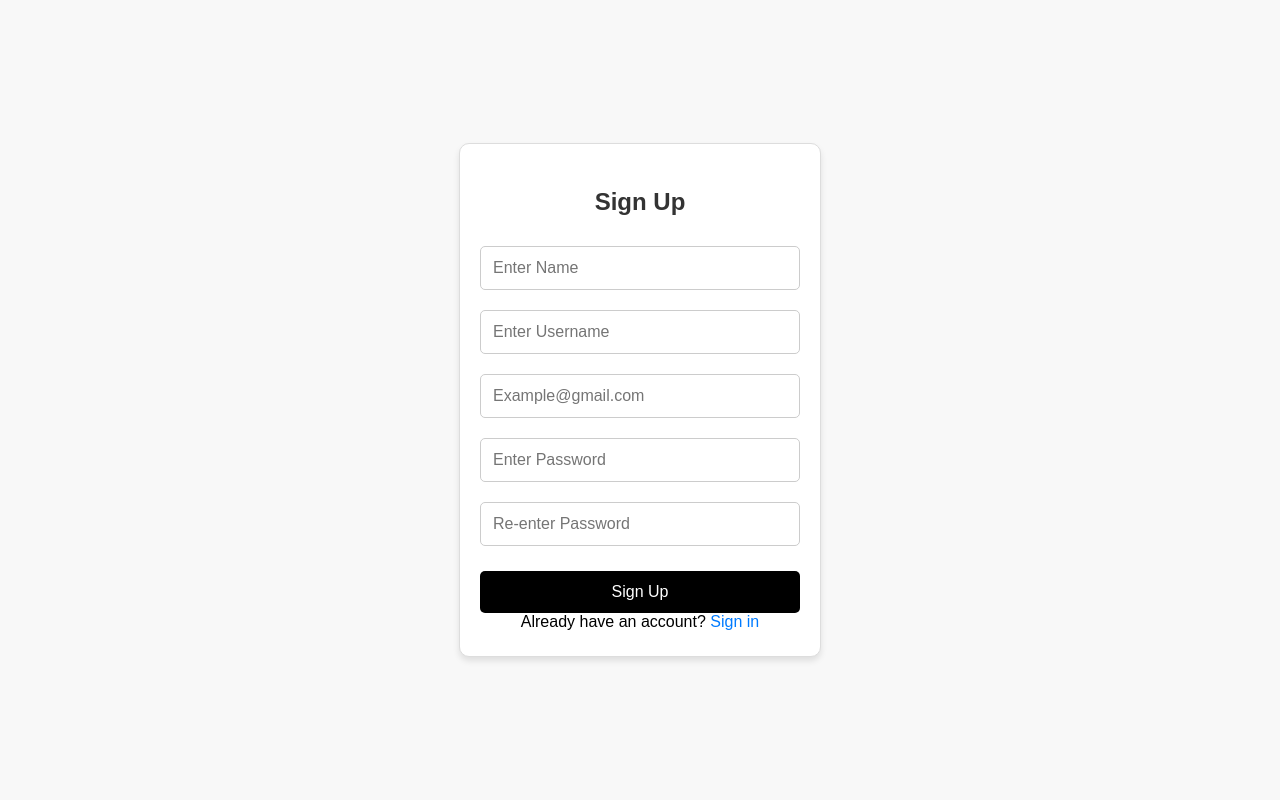
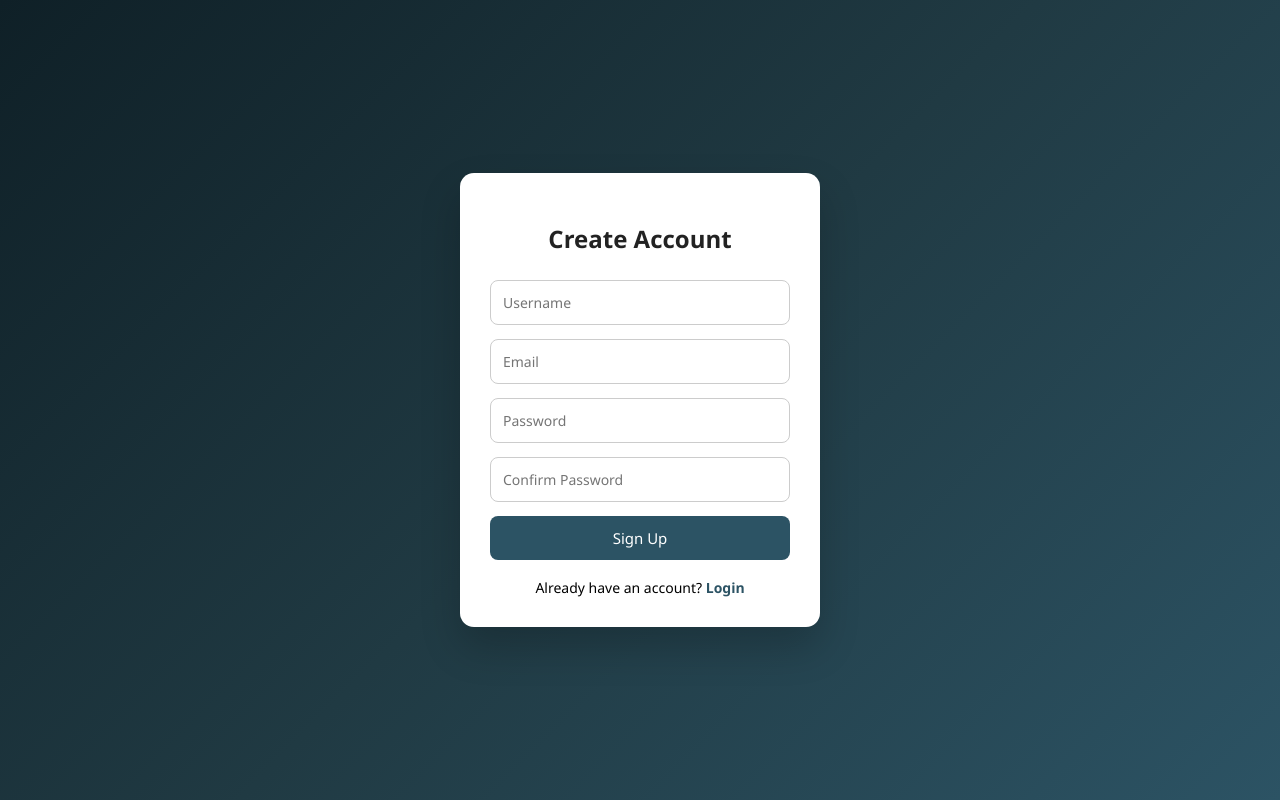
Before and after one commit to alysakr-11/health-fitness-tracker-01-, a Django app: page /signup/ in a window 1280 px wide. Run offline with Django 5.2, Linux system fonts and the light colour scheme.

Commit message:
Add custom signup and login UI using Django authentication

```diff
--- a/tracker/templates/registration/signup.html
+++ b/tracker/templates/registration/signup.html
@@ -2,84 +2,110 @@
 <html lang="en">
 <head>
     <meta charset="UTF-8">
+    <title>Create Account</title>
     <meta name="viewport" content="width=device-width, initial-scale=1.0">
-    <title>Sign Up</title>
+
     <style>
-        html, body {
-            height: 100%;
+        * {
+            box-sizing: border-box;
+            font-family: 'Segoe UI', Tahoma, Geneva, Verdana, sans-serif;
+        }
+
+        body {
+            min-height: 100vh;
             margin: 0;
-            font-family: Arial, sans-serif;
-            background-color: #f8f8f8;
+            background: linear-gradient(135deg, #0f2027, #203a43, #2c5364);
+            display: flex;
+            align-items: center;
+            justify-content: center;
         }
-        body {
-            display: flex;
-            justify-content: center;
-            align-items: center;
+
+        .card {
+            background: #fff;
+            width: 360px;
+            padding: 30px;
+            border-radius: 14px;
+            box-shadow: 0 20px 40px rgba(0,0,0,.2);
         }
-        .container {
-            width: 320px;
-            padding: 25px 20px;
-            background: #fff;
-            border: 1px solid #ddd;
-            border-radius: 10px;
-            box-shadow: 0 4px 6px rgba(0, 0, 0, 0.1);
+
+        h2 {
             text-align: center;
+            margin-bottom: 25px;
+            color: #222;
         }
-        h2 {
-            margin-bottom: 20px;
-            font-size: 1.5rem;
-            color: #333;
-        }
+
         input {
             width: 100%;
             padding: 12px;
-            margin: 10px 0;
+            margin-bottom: 14px;
+            border-radius: 8px;
             border: 1px solid #ccc;
-            border-radius: 5px;
-            box-sizing: border-box;
-            font-size: 1rem;
+            font-size: 14px;
         }
+
         button {
             width: 100%;
             padding: 12px;
-            margin-top: 15px;
-            background: black;
+            border-radius: 8px;
+            border: none;
+            background: #2c5364;
             color: white;
-            border: none;
-            border-radius: 5px;
+            font-size: 15px;
             cursor: pointer;
-            font-size: 1rem;
         }
+
         button:hover {
-            background: #333;
+            background: #203a43;
         }
-        a {
-            color: #007BFF;
+
+        .footer {
+            text-align: center;
+            margin-top: 18px;
+            font-size: 14px;
+        }
+
+        .footer a {
+            color: #2c5364;
             text-decoration: none;
+            font-weight: 600;
         }
-        a:hover {
+
+        .footer a:hover {
             text-decoration: underline;
         }
-        .footer-text {
-            margin-top: 20px;
-            color: #666;
-            font-size: 0.9rem;
+
+        .error {
+            background: #ffe6e6;
+            color: #b30000;
+            padding: 10px;
+            border-radius: 6px;
+            margin-bottom: 15px;
+            font-size: 13px;
         }
     </style>
 </head>
+
 <body>
-    <div class="container">
-        <h2>Sign Up</h2>
-        <form action="signup.php" method="POST">
-            <input type="text" name="name" placeholder="Enter Name" required>
-            <input type="text" name="username" placeholder="Enter Username" required>
-            <input type="email" name="email" placeholder="Example@gmail.com" required>
-            <input type="password" name="password" placeholder="Enter Password" required>
-            <input type="password" name="confirm_password" placeholder="Re-enter Password" required>
-            <button type="submit">Sign Up</button>
-        </form>
-            Already have an account? <a href="login.html">Sign in</a>
-        </div>
+<div class="card">
+    <h2>Create Account</h2>
+
+    {% if error %}
+        <div class="error">{{ error }}</div>
+    {% endif %}
+
+    <form method="POST">
+        {% csrf_token %}
+        <input type="text" name="username" placeholder="Username" required>
+        <input type="email" name="email" placeholder="Email" required>
+        <input type="password" name="password1" placeholder="Password" required>
+        <input type="password" name="password2" placeholder="Confirm Password" required>
+        <button type="submit">Sign Up</button>
+    </form>
+
+    <div class="footer">
+        Already have an account?
+        <a href="/accounts/login/">Login</a>
     </div>
+</div>
 </body>
 </html>
--- a/tracker/urls.py
+++ b/tracker/urls.py
@@ -1,6 +1,6 @@
 from django.urls import path
-from . import views
+from .views import signup
 
 urlpatterns = [
-    path('signup/', views.signup, name='signup'),
+    path('signup/', signup, name='signup'),
 ]
--- a/tracker/views.py
+++ b/tracker/views.py
@@ -1,12 +1,23 @@
 from django.shortcuts import render, redirect
-from django.contrib.auth.forms import UserCreationForm
+from django.contrib.auth.models import User
 
 def signup(request):
     if request.method == "POST":
-        form = UserCreationForm(request.POST)
-        if form.is_valid():
-            form.save()
-            return redirect('login')  # redirect to Django's built-in login page
-    else:
-        form = UserCreationForm()
-    return render(request, 'registration/signup.html', {'form': form})
+        username = request.POST['username']
+        email = request.POST['email']
+        password1 = request.POST['password1']
+        password2 = request.POST['password2']
+
+        if password1 != password2:
+            return render(request, 'registration/signup.html', {
+                'error': 'Passwords do not match'
+            })
+
+        User.objects.create_user(
+            username=username,
+            email=email,
+            password=password1
+        )
+        return redirect('/accounts/login/')
+
+    return render(request, 'registration/signup.html')
```
Also changed, not shown: tracker/templates/registration/login.html (+76 -54 lines).
